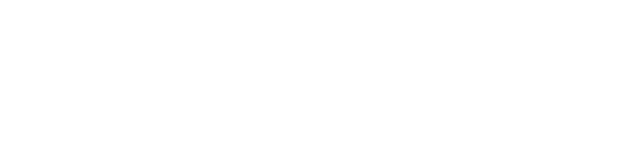
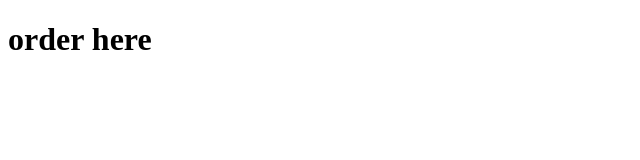
Before and after one commit to Sarunas-Lv/TomoIrSaroStalai, a plain HTML site: page 1_front-end/order.html in a window 1280 px wide. Shown: the whole page, without its empty margins (0-640 px from the left). Drawn offline with Linux system fonts and the light colour scheme.

Commit message:
belenkokia zinute

```diff
--- a/1_front-end/order.html
+++ b/1_front-end/order.html
@@ -6,5 +6,7 @@
     <meta name="viewport" content="width=device-width, initial-scale=1.0" />
     <title>ORDER</title>
   </head>
-  <body></body>
+  <body>
+    <h1>order here</h1>
+  </body>
 </html>
```
